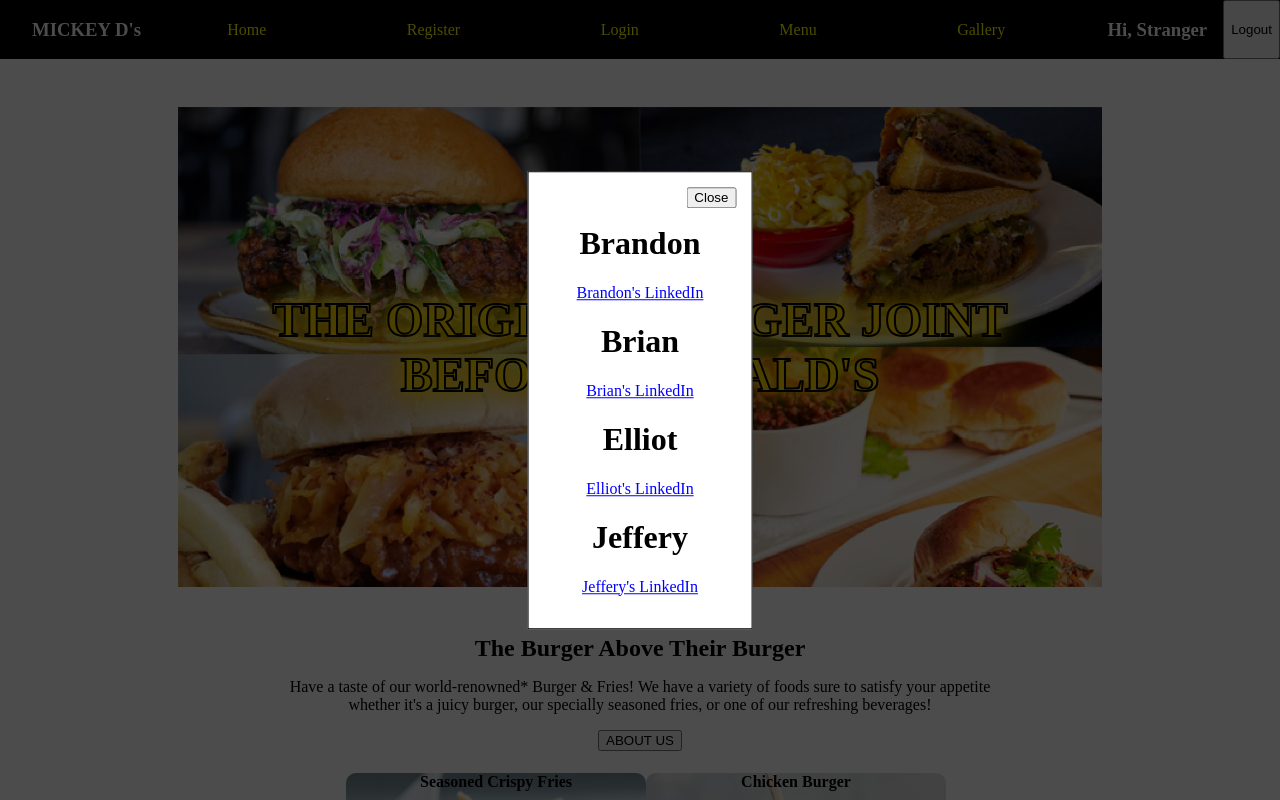
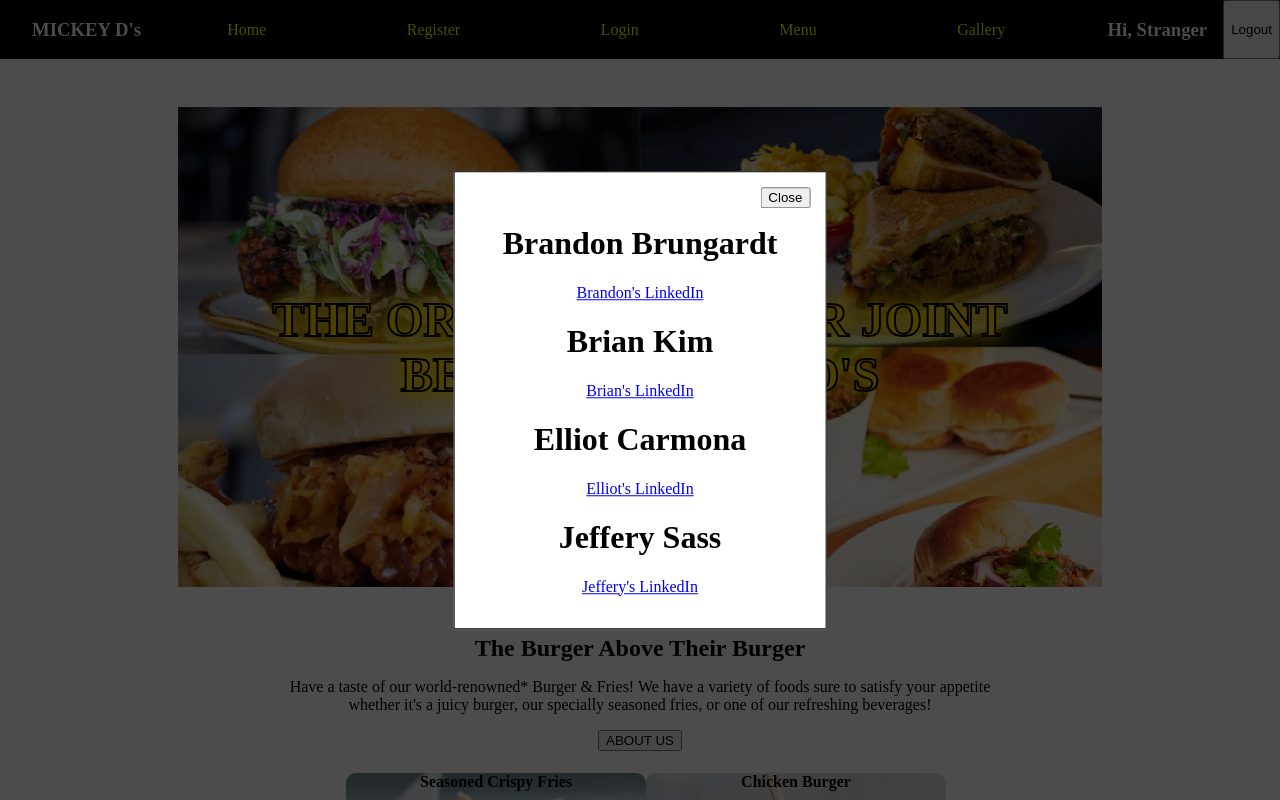
Before and after one commit to Mickey-d-s/GraceShopper, a React (Vite) app in the folder client/: page / in a window 1280 px wide. Both pictures are taken after a click on the button "ABOUT US". Shown: the top 800 px of the page. Built offline with nearby package versions, Linux system fonts and the light colour scheme; no server answers.

Commit message:
updated about us pop up

```diff
--- a/client/src/components/ShoppingCart.jsx
+++ b/client/src/components/ShoppingCart.jsx
@@ -85,8 +85,9 @@ export default function StartOrder({ setCartItemCount }) {
       // reset state of shopping cart
       const result = await getUserShoppingCart();
       setShoppingCart(result.products);
-      // set count
+      // NEED TO FIX SET CART ITEM COUNT --------------------------------
       setCartItemCount((prevCount) => prevCount - 1);
+      //-----------------------------------------------------------------
       // Remove the specific item from localStorage based on its ID
       const cartItems = JSON.parse(localStorage.getItem("cartItems"));
       const updatedCartItems = cartItems.filter(
--- a/client/src/components/home.jsx
+++ b/client/src/components/home.jsx
@@ -20,7 +20,7 @@ export function Homepage() {
           <div className="popup-overlay">
             <div className="popup-content">
               <div className="popup">
-                <h1>Brandon</h1>
+                <h1>Brandon Brungardt</h1>
                 <a
                   className="nameLinks"
                   href="http://www.linkedin.com/in/brandonbrungardt"
@@ -29,7 +29,7 @@ export function Homepage() {
                 >
                   Brandon's LinkedIn
                 </a>
-                <h1>Brian</h1>
+                <h1>Brian Kim</h1>
                 <a
                   className="nameLinks"
                   href="https://www.linkedin.com/in/bibimbop/"
@@ -38,7 +38,7 @@ export function Homepage() {
                 >
                   Brian's LinkedIn
                 </a>
-                <h1>Elliot</h1>
+                <h1>Elliot Carmona</h1>
                 <a
                   className="nameLinks"
                   href="http://linkedin.com/in/elliotcarmona016"
@@ -47,7 +47,7 @@ export function Homepage() {
                 >
                   Elliot's LinkedIn
                 </a>
-                <h1>Jeffery</h1>
+                <h1>Jeffery Sass</h1>
                 <a
                   className="nameLinks"
                   href="https://www.linkedin.com/in/charlotte-sass/"
```
